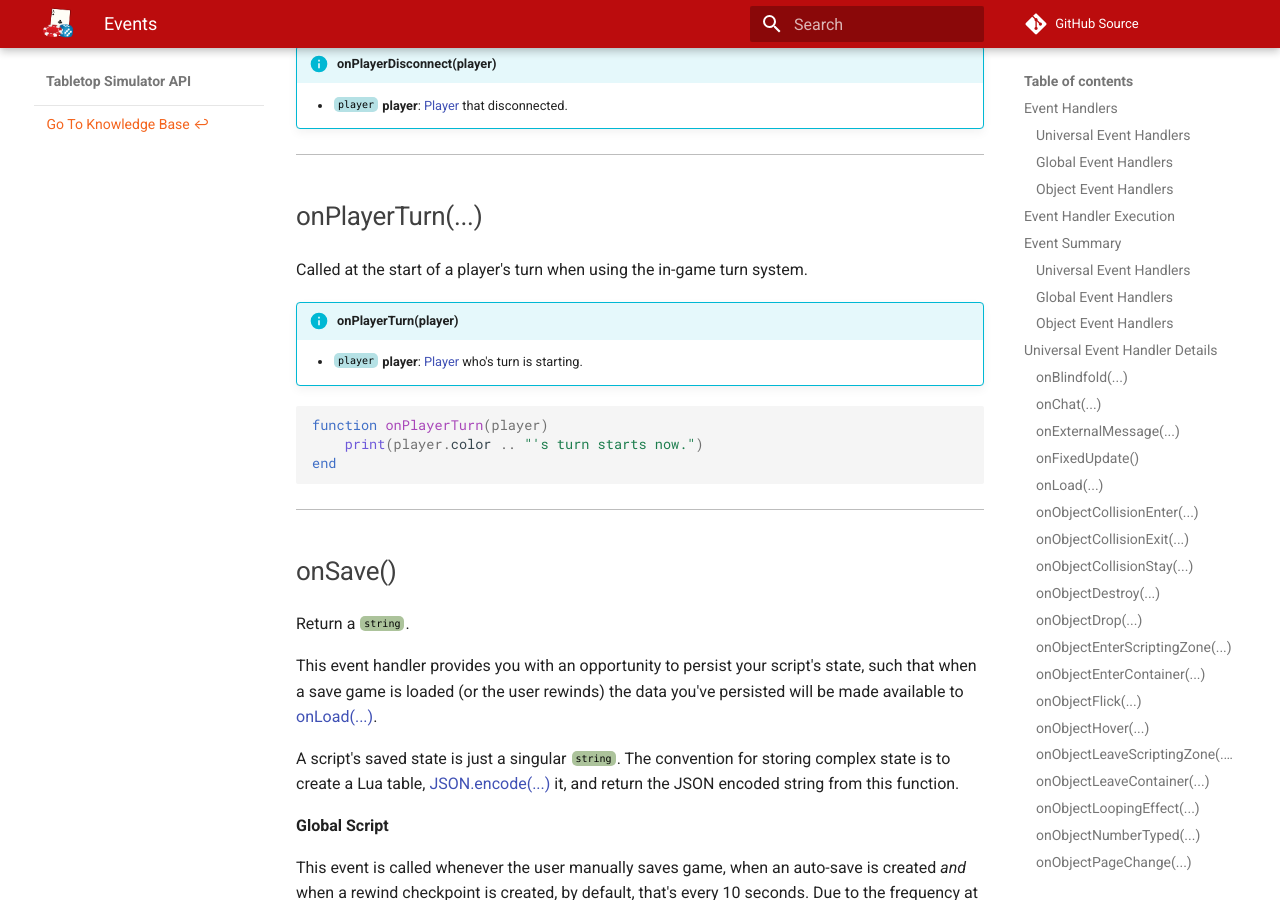
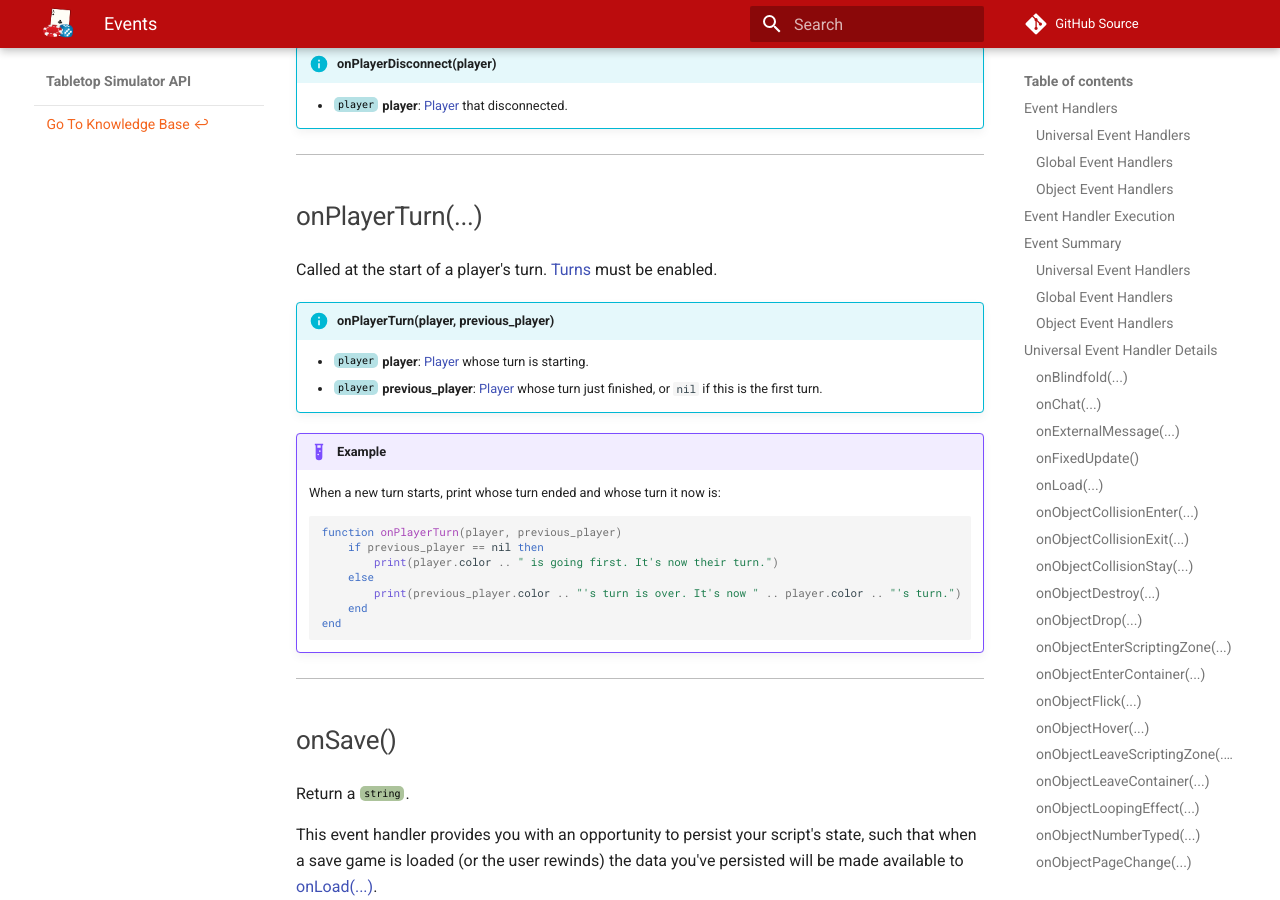
Before and after one commit to Berserk-Games/Tabletop-Simulator-API, an MkDocs documentation site: the page built from docs/events.md, in a window 1280 px wide and 900 px high, scrolled down 20072 px. Built offline with MkDocs 1.6.1 and Material for MkDocs 9.7.7, drawn with Linux system fonts in a browser that asks for light colours; comment, search, counter and statistics services are not loaded; some of the changed text lies outside the part shown.

Commit message:
onPlayerTurn event now takes a second argument, the player whose turn just ended.

````diff
--- a/docs/events.md
+++ b/docs/events.md
@@ -94,7 +94,7 @@ onPlayerChangeColor([<span class="tag str"></span>](types.md) player_color) | Ca
 onPlayerChangeTeam([<span class="tag str"></span>](types.md) player_color,&nbsp;[<span class="tag str"></span>](types.md) team) | Called when a player changes team. | [:i:](#onplayerchangeteam)
 onPlayerConnect([<span class="tag pla"></span>](types.md) player) | Called when a [Player](player/instance.md) connects to a game. | [:i:](#onplayerconnect)
 onPlayerDisconnect([<span class="tag pla"></span>](types.md) player) | Called when a [Player](player/instance.md) disconnects from a game. | [:i:](#onplayerdisconnect)
-onPlayerTurn([<span class="tag pla"></span>](types.md) player) | Called at the start of a player's turn when using the in-game turn system. | [:i:](#onplayerturn)
+onPlayerTurn([<span class="tag pla"></span>](types.md) player, [<span class="tag pla"></span>](types.md) previous_player) | Called at the start of a player's turn. | [:i:](#onplayerturn)
 onSave() | Called whenever a script needs to save its state. | [:i:](#onsave)
 onScriptingButtonDown([<span class="tag int"></span>](types.md) index, [<span class="tag str"></span>](types.md) player_color) | Called when a scripting button (numpad by default) is pressed. The index range that is returned is 1-10. | [:i:](#onscriptingbuttondown)
 onScriptingButtonUp([<span class="tag int"></span>](types.md) index, [<span class="tag str"></span>](types.md) player_color) | Called when a scripting button (numpad by default) is released. The index range that is returned is 1-10. | [:i:](#onscriptingbuttonup)
@@ -774,16 +774,24 @@ Called when a [Player](player/instance.md) disconnects from a game.
 
 
 ###onPlayerTurn(...)
-Called at the start of a player's turn when using the in-game turn system.
 
-!!!info "onPlayerTurn(player)"
-	* [<span class="tag pla"></span>](types.md) **player**: [Player](player/instance.md) who's turn is starting.
+Called at the start of a player's turn. [Turns](turns.md) must be enabled.
 
-``` Lua
-function onPlayerTurn(player)
-	print(player.color .. "'s turn starts now.")
-end
-```
+!!!info "onPlayerTurn(player, previous_player)"
+	* [<span class="tag pla"></span>](types.md) **player**: [Player](player/instance.md) whose turn is starting.
+	* [<span class="tag pla"></span>](types.md) **previous_player**: [Player](player/instance.md) whose turn just finished, or `nil` if this is the first turn.
+
+!!!example
+	When a new turn starts, print whose turn ended and whose turn it now is:
+	```lua
+	function onPlayerTurn(player, previous_player)
+		if previous_player == nil then
+			print(player.color .. " is going first. It's now their turn.")
+		else
+			print(previous_player.color .. "'s turn is over. It's now " .. player.color .. "'s turn.")
+		end
+	end
+	```
 
 ---
 
````
